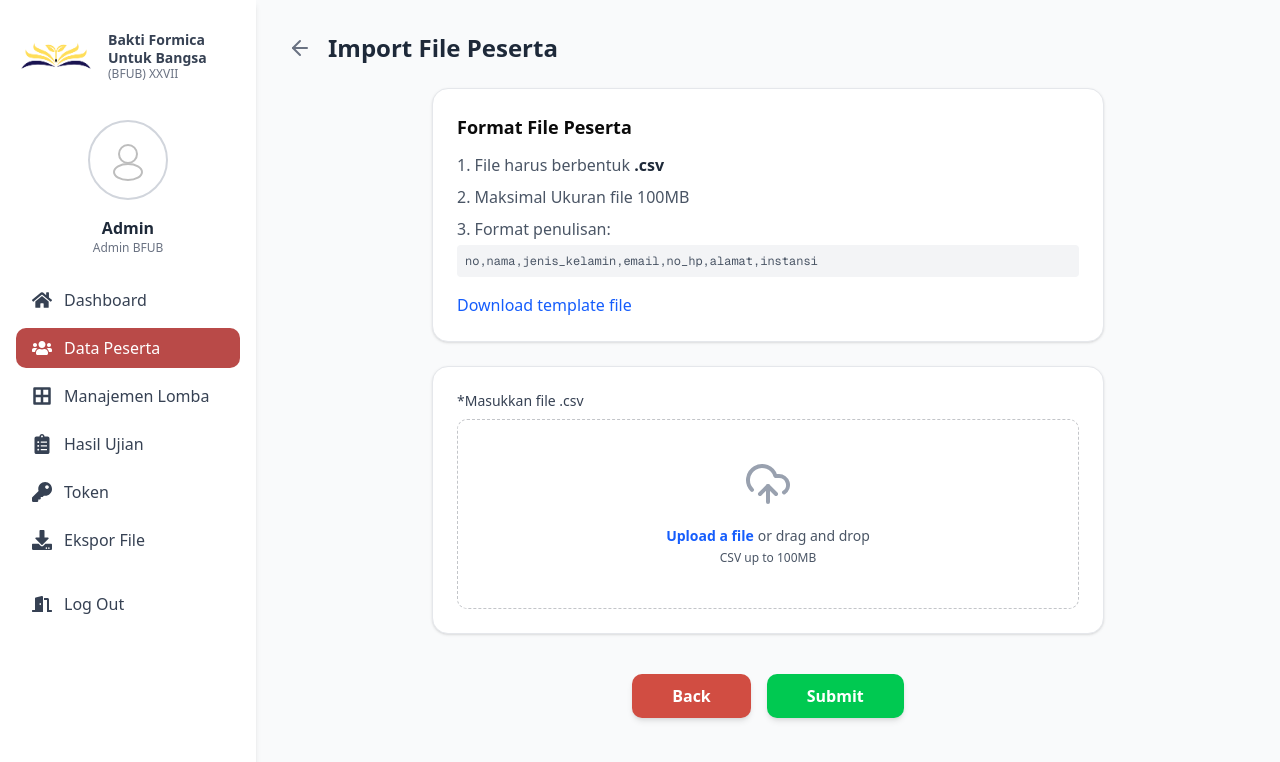
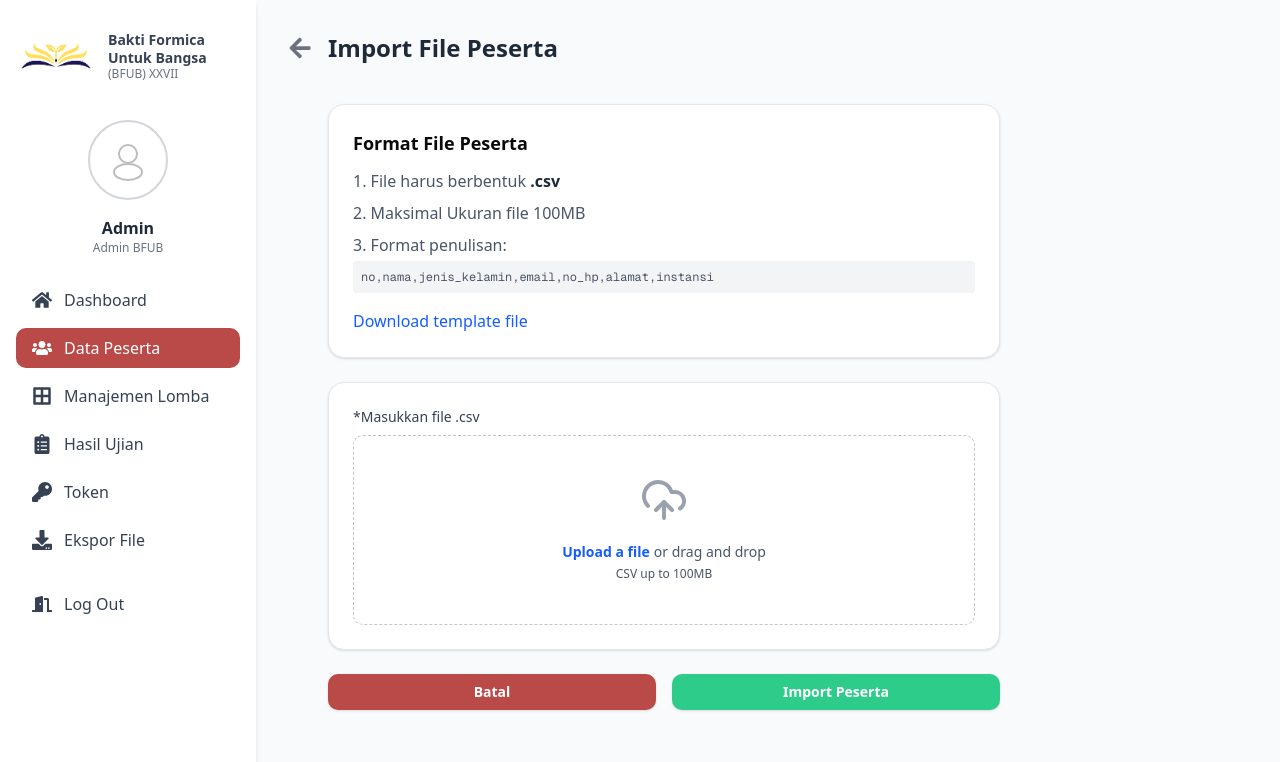
Before and after one commit to Blckjackk/vps_fe_bfub, a Next.js app: page /dashboard-admin/data-peserta/import in a window 1280 px wide. Shown: the top 762 px of the page. Built offline with nearby package versions, Linux system fonts and the light colour scheme; sample sign-in values are in the browser's storage.

Commit message:
qa 31,33, 45, 47 sama seragamin tombol back, submit, icon arrow dikit tapi belum semua

```diff
--- a/app/dashboard-admin/data-peserta/import/page.tsx
+++ b/app/dashboard-admin/data-peserta/import/page.tsx
@@ -26,6 +26,7 @@
 import { useState } from 'react';
 import Link from 'next/link';
 import { useRouter } from 'next/navigation';
+import { FaArrowLeft } from 'react-icons/fa';
 import { ArrowLeft, UploadCloud } from 'lucide-react';
 
 export default function ImportPesertaPage() {
@@ -55,12 +56,14 @@ export default function ImportPesertaPage() {
     <div>
       <div className="flex items-center gap-4 mb-6">
         <Link href="/dashboard-admin/data-peserta" className="text-gray-500 hover:text-gray-800">
-          <ArrowLeft size={24} />
+          <FaArrowLeft size={24} />
         </Link>
         <h1 className="text-2xl font-semibold text-gray-800">Import File Peserta</h1>
       </div>
 
-      <form onSubmit={handleSubmit} className="max-w-2xl mx-auto space-y-6">
+      <div className="flex justify-start mt-10 ml-10">
+        <div className="w-full max-w-2xl">
+          <form onSubmit={handleSubmit} className="space-y-6">
         {/* Card Informasi Format */}
         <div className="bg-white p-6 rounded-2xl shadow-sm border border-gray-200">
           <h3 className="font-semibold text-lg mb-3">Format File Peserta</h3>
@@ -109,15 +112,22 @@ export default function ImportPesertaPage() {
         </div>
 
         {/* Tombol Aksi */}
-        <div className="flex justify-center gap-4 pt-4">
-          <Link href="/dashboard-admin/data-peserta" className="px-10 py-2.5 bg-[#D14D42] text-white font-semibold rounded-lg shadow-md hover:bg-red-600 transition-colors">
-            Back
+        <div className="flex flex-col md:flex-row gap-4 mt-6">
+          <Link href="/dashboard-admin/data-peserta" className="flex-1">
+            <button type="button" className="w-full bg-[#B94A48] text-white py-2 rounded-lg font-semibold text-sm shadow hover:bg-[#a53e3c]">
+              Batal
+            </button>
           </Link>
-          <button type="submit" className="px-10 py-2.5 bg-green-500 text-white font-semibold rounded-lg shadow-md hover:bg-green-600 transition-colors">
-            Submit
+          <button
+            type="submit"
+            className="flex-1 bg-[#2ECC8B] text-white py-2 rounded-lg font-semibold text-sm shadow hover:bg-[#27ae60]"
+          >
+            Import Peserta
           </button>
         </div>
       </form>
+        </div>
+      </div>
     </div>
   );
 }
--- a/app/dashboard-admin/data-peserta/page.tsx
+++ b/app/dashboard-admin/data-peserta/page.tsx
@@ -255,16 +255,16 @@ export default function DataPesertaPage() {
         <div className="flex flex-wrap gap-3">
           <Link
             href="/dashboard-admin/data-peserta/tambah"
-            className="flex items-center gap-2 bg-red-500 text-white px-4 py-2 rounded-lg shadow-sm hover:bg-red-600 transition-colors">
+            className="flex items-center gap-2 bg-[#B94A48] text-white px-4 py-2 rounded-lg shadow-sm hover:bg-red-600 transition-colors">
             <Plus size={18} /> Tambah Peserta
           </Link>
           <Link
             href="/dashboard-admin/data-peserta/import"
             className="flex items-center gap-2 bg-gray-100 text-gray-700 px-4 py-2 rounded-lg shadow-sm hover:bg-gray-200 transition-colors border">
-            <Upload size={18} /> Import
+            <Download size={18} /> Import
           </Link>
           <button className="flex items-center gap-2 bg-green-500 text-white px-4 py-2 rounded-lg shadow-sm hover:bg-green-600 transition-colors">
-            <Download size={18} /> Export
+            <Upload size={18} /> Export
           </button>
         </div>
 
--- a/app/dashboard-peserta/hasil-lomba/page.tsx
+++ b/app/dashboard-peserta/hasil-lomba/page.tsx
@@ -40,7 +40,7 @@ export default function HasilLombaPage() {
     <div className="flex min-h-screen bg-[#F7F8FA]">
 
       <main className="flex-1 p-10">
-        <h1 className="text-2xl font-bold text-gray-800 mb-8">Hasil Ujian</h1>
+        <h1 className="text-2xl font-bold text-gray-800 mb-8">Hasil Lomba</h1>
         <div className="overflow-x-auto">
           <table className="min-w-full bg-white rounded-lg shadow-md border border-gray-200">
             <thead>
--- a/app/dashboard-peserta/page.tsx
+++ b/app/dashboard-peserta/page.tsx
@@ -250,7 +250,7 @@ function HalamanUjian() {
         Selamat Datang {namaPeserta}
       </h1>
       <h2 className="text-xl font-bold text-gray-800 mb-4">
-        Ujian - {namaLomba}
+        Lomba - {namaLomba}
       </h2>
       <p className="text-gray-600 mb-8">
         Silakan baca instruksi di bawah ini sebelum memulai ujian.
--- a/app/login/page.tsx
+++ b/app/login/page.tsx
@@ -7,7 +7,7 @@ import Link from "next/link";
 import { Input } from "@/components/ui/input";
 import { Button } from "@/components/ui/button";
 import { LuLockKeyhole } from "react-icons/lu";
-import { FaEye, FaEyeSlash } from "react-icons/fa";
+import { FaEye, FaEyeSlash, FaArrowLeft } from "react-icons/fa";
 import { useAuth } from "@/lib/auth";
 
 export default function LoginPage() {
@@ -75,7 +75,7 @@ export default function LoginPage() {
           href="/"
           className="absolute top-8 left-8 text-2xl font-bold hover:opacity-80"
         >
-          <span>&larr;</span>
+        <FaArrowLeft />
         </Link>
         <div className="flex-1 flex flex-col justify-center gap-6">
           <h1 className="text-4xl font-bold mb-2">Login</h1>
--- a/app/register/page.tsx
+++ b/app/register/page.tsx
@@ -2,6 +2,7 @@
 
 import { useState, useEffect } from "react";
 import { useRouter } from "next/navigation";
+import { FaArrowLeft } from "react-icons/fa";
 import Image from "next/image";
 import Link from "next/link";
 import { Button } from "@/components/ui/button";
@@ -173,11 +174,42 @@ export default function RegisterPeserta() {
       if (data.success) {
         showCustomPopup('Registrasi berhasil! Silakan login dengan akun Anda.', 'success');
       } else {
-        // Handle specific errors
+        // Untuk error spesifik
         if (data.errors) {
           setErrors(data.errors);
+
+          // Cek spesifik error
+          if (data.errors.nomor_pendaftaran) {
+            showCustomPopup('Nomor pendaftaran sudah terdaftar. Silakan gunakan nomor pendaftaran yang berbeda.', 'error');
+          } else if (data.errors.username) {
+            showCustomPopup('Username sudah digunakan. Silakan pilih username yang berbeda.', 'error');
+          }
         } else {
-          showCustomPopup(data.message || 'Registrasi gagal. Silakan coba lagi.', 'error');
+          // Untuk error umum
+          const errorMessage = data.message || '';
+          const lowerErrorMessage = errorMessage.toLowerCase();
+
+          // Hapus "(and 1 more error)" dari pesan
+          const cleanErrorMessage = errorMessage.replace(/\s*\(and \d+ more error[s]?\)/i, '');
+
+          if (lowerErrorMessage.includes('nomor_pendaftaran') || lowerErrorMessage.includes('nomor pendaftaran') || lowerErrorMessage.includes('registration number')) {
+            showCustomPopup('Nomor pendaftaran sudah terdaftar. Silakan gunakan nomor pendaftaran yang berbeda.', 'error');
+          } else if (lowerErrorMessage.includes('username') || lowerErrorMessage.includes('user name')) {
+            showCustomPopup('Username sudah digunakan. Silakan pilih username yang berbeda.', 'error');
+          } else if (lowerErrorMessage.includes('has already been taken')) {
+            // Cek apakah itu spesifik tentang nomor_pendaftaran
+            if (lowerErrorMessage.includes('nomor_pendaftaran') || lowerErrorMessage.includes('nomor pendaftaran')) {
+              showCustomPopup('Nomor pendaftaran sudah terdaftar. Silakan gunakan nomor pendaftaran yang berbeda.', 'error');
+            } else if (lowerErrorMessage.includes('username')) {
+              showCustomPopup('Username sudah digunakan. Silakan pilih username yang berbeda.', 'error');
+            } else {
+              showCustomPopup('Data yang Anda masukkan sudah terdaftar. Silakan periksa kembali nomor pendaftaran atau username Anda.', 'error');
+            }
+          } else if (lowerErrorMessage.includes('duplicate') || lowerErrorMessage.includes('sudah ada') || lowerErrorMessage.includes('already exists')) {
+            showCustomPopup('Data yang Anda masukkan sudah terdaftar. Silakan periksa kembali nomor pendaftaran atau username Anda.', 'error');
+          } else {
+            showCustomPopup(cleanErrorMessage || 'Registrasi gagal. Silakan coba lagi.', 'error');
+          }
         }
       }
     } catch (err) {
@@ -201,7 +233,7 @@ export default function RegisterPeserta() {
           href="/"
           className="absolute top-8 left-8 text-2xl font-bold hover:opacity-80"
         >
-          &larr;
+          <FaArrowLeft />
         </Link>
         <div className="flex-1 flex flex-col justify-center gap-6">
           <h1 className="text-4xl font-bold mb-2">Registrasi Peserta</h1>
--- a/components/dashboard-admin/data-peserta/PesertaForm.tsx
+++ b/components/dashboard-admin/data-peserta/PesertaForm.tsx
@@ -88,10 +88,17 @@ export default function PesertaForm({ initialData, onSubmit, isEditMode = false
         </div>
       </div>
 
-      <div className="flex justify-center gap-4 mt-8">
-        <Link href="/dashboard-admin/data-peserta" className="px-10 py-2.5 bg-red-500 text-white font-semibold rounded-lg shadow-md hover:bg-red-600 transition-colors">Back</Link>
-        <button type="submit" className="px-10 py-2.5 bg-green-500 text-white font-semibold rounded-lg shadow-md hover:bg-green-600 transition-colors">
-          {isEditMode ? 'Update' : 'Submit'}
+      <div className="flex flex-col md:flex-row gap-4 mt-6">
+        <Link href="/dashboard-admin/data-peserta" className="flex-1">
+          <button type="button" className="w-full bg-[#B94A48] text-white py-2 rounded-lg font-semibold text-sm shadow hover:bg-[#a53e3c]">
+            Batal
+          </button>
+        </Link>
+        <button
+          type="submit"
+          className="flex-1 bg-[#2ECC8B] text-white py-2 rounded-lg font-semibold text-sm shadow hover:bg-[#27ae60]"
+        >
+          {isEditMode ? 'Update' : 'Simpan Peserta'}
         </button>
       </div>
     </form>
--- a/components/dashboard-peserta/sidebar-peserta.tsx
+++ b/components/dashboard-peserta/sidebar-peserta.tsx
@@ -19,7 +19,7 @@ const navItems = [
   {
     href: "/dashboard-peserta",
     icon: FaClipboardList,
-    label: "Ujian",
+    label: "Lomba",
   },
   {
     href: "/dashboard-peserta/profile-peserta",
@@ -29,7 +29,7 @@ const navItems = [
   {
     href: "/dashboard-peserta/hasil-lomba",
     icon: FaBookOpen,
-    label: "Hasil"
+    label: "Hasil Lomba"
   },
 ];
 
```
Also changed, not shown: app/dashboard-admin/data-peserta/tambah/page.tsx (+7 -3 lines), app/dashboard-admin/manajemen-lomba/edit/page.tsx (+5 -11 lines), app/dashboard-admin/manajemen-lomba/page.tsx (+0 -43 lines), app/dashboard-admin/manajemen-lomba/tambah-lomba/page.tsx (+11 -15 lines).
